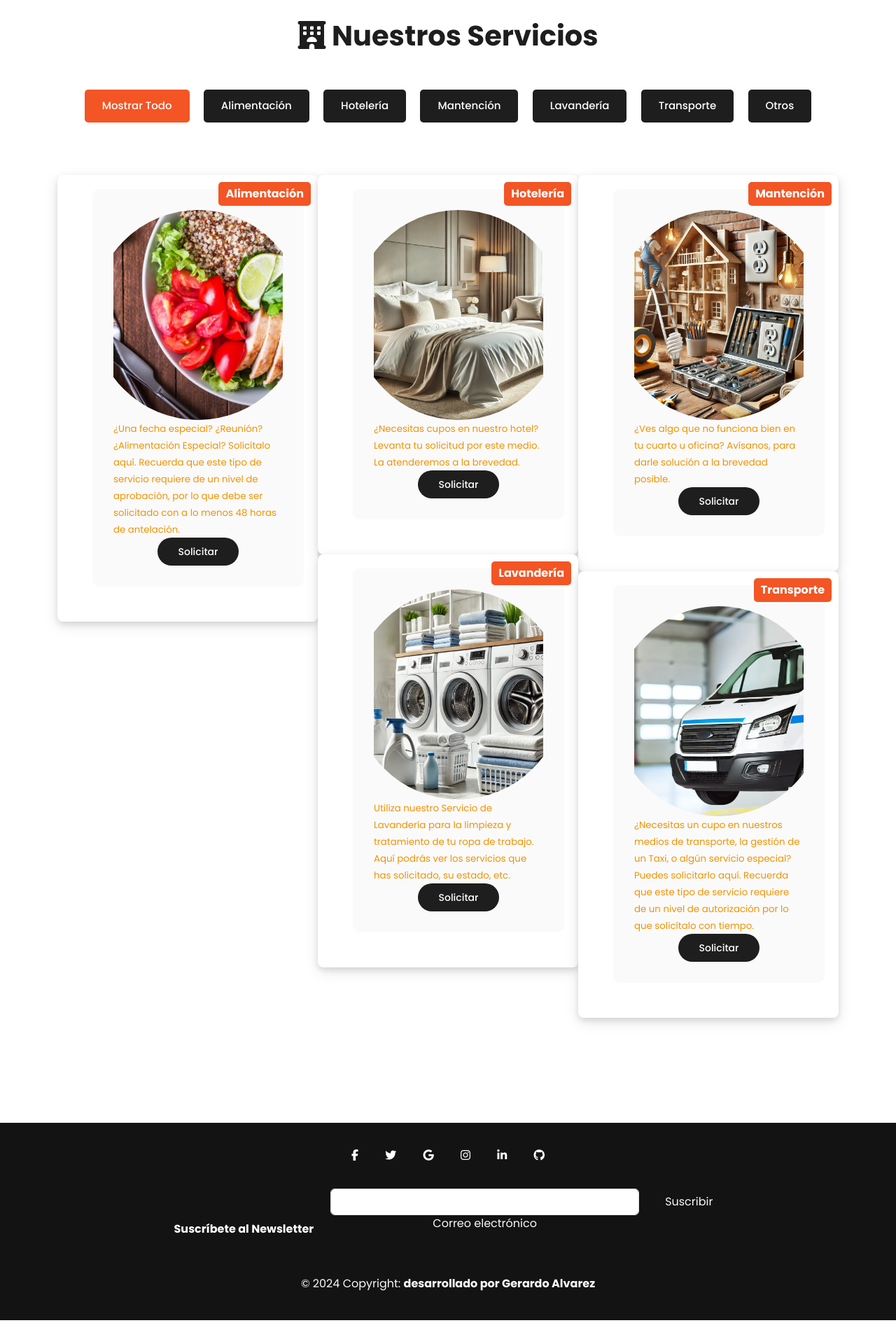
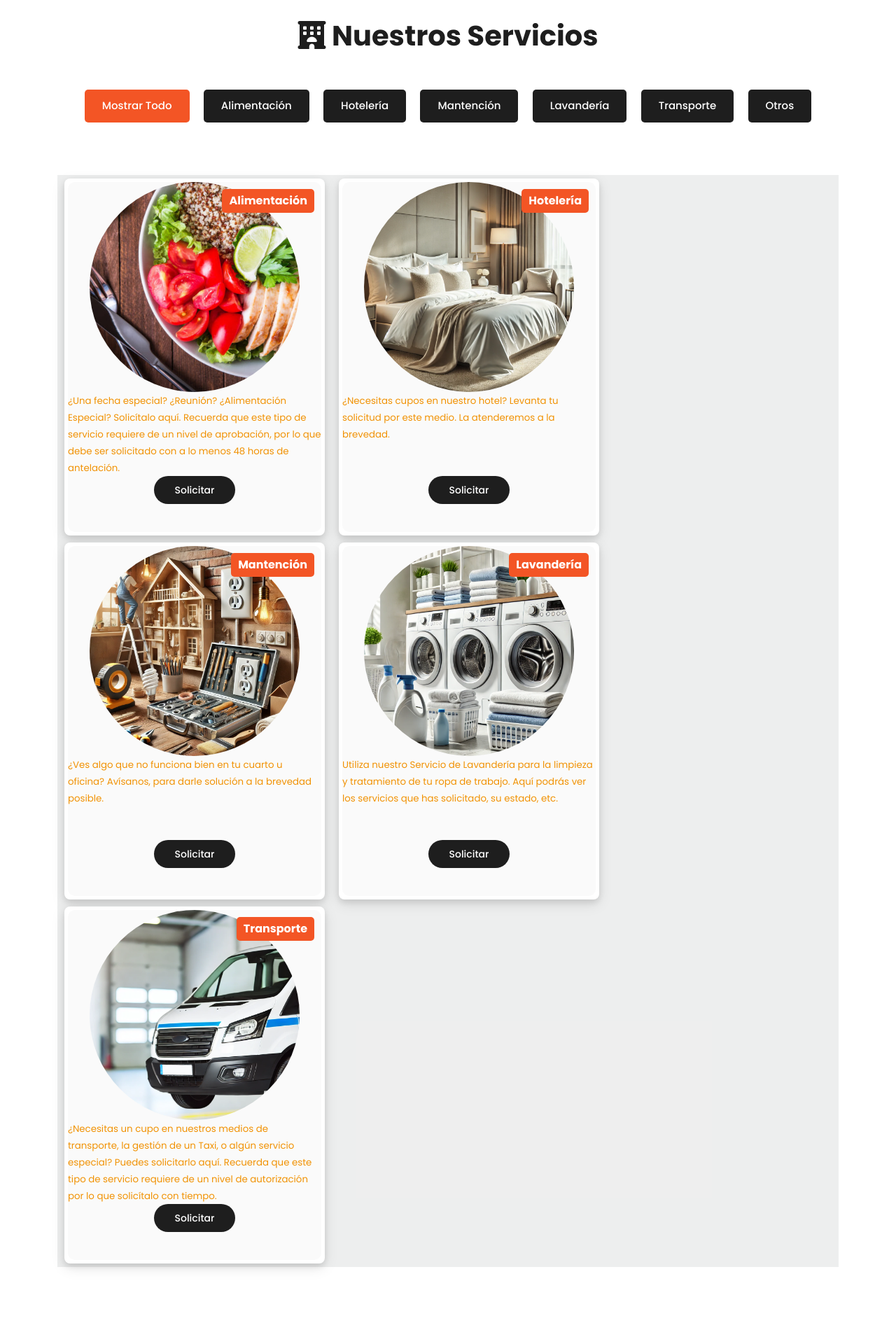
Before and after one commit to AiakosCl/GSER-solicitudes, a Django app: page / in a window 1280 px wide. Shown: the part 829-2749 px from the top of the page at 70% size. Before the commit the page ends 2715 px from the top, so only its background shows below. Run offline with Django 4.2, Linux system fonts and the light colour scheme; data comes from the database, SQL or seed files in the repository; both versions use the stored data as it was after the commit; parts of the project's set-up code (start-up, migrations or seed data) failed here and were passed over.

Commit message:
Actualización estilos e index.html

```diff
--- a/templates/index.html
+++ b/templates/index.html
@@ -38,7 +38,7 @@
             <div class="properties-box">
                 {% for areaservicio in areas %}
                 <div
-                    class="card-3d col-12 col-lg-4 col-md-6 align-self-center mb-30 properties-items col-md-6 {% if areaservicio.id == 1 %}alm{% elif areaservicio.id == 2 %}hot{% elif areaservicio.id == 3 %}man{% elif areaservicio.id == 4 %}lav{% elif areaservicio.id == 5 %}tra{% else %}otr{% endif %}">
+                    class="card-3d properties-items col-12 col-lg-4 col-md-6 mb-30 {% if areaservicio.id == 1 %}alm{% elif areaservicio.id == 2 %}hot{% elif areaservicio.id == 3 %}man{% elif areaservicio.id == 4 %}lav{% elif areaservicio.id == 5 %}tra{% else %}otr{% endif %}">
                     <div class="item">
                         <div class="image-container">
                             <a href="#" class="card-trigger">
@@ -48,7 +48,7 @@
                         <span class="price">{{ areaservicio.nombre_area|title }}</span>
                         <!-- <h6 class="price">$ {{ inmueble.precio|floatformat:'-3g'}}</h6> -->
                         <h6>{{ inmueble.comuna }}</h6>
-                        <div ><a href="#!" class="form_error">{{areaservicio.descripcion}}</a></div>
+                        <div class="descripcion"><a href="#!" class="form_error">{{areaservicio.descripcion}}</a></div>
                         <!-- <ul>
                             <li><i class="fa-solid fa-bed"></i> <span>{{inmueble.habitaciones}}</span></li>
                             <li><i class="fa-solid fa-toilet"></i> <span>{{inmueble.banos}}</span></li>
--- a/web/static/css/style.css
+++ b/web/static/css/style.css
@@ -16,20 +16,6 @@ html {
     font-size: x-small;
     color: #06bb66;
 }
-
-.card-3d {
-    background-color: white;
-    padding: 20px;
-    border-radius: 8px;
-    box-shadow: 0 4px 8px rgba(0, 0, 0, 0.1), 0 6px 20px rgba(0, 0, 0, 0.1);
-    transition: transform 0.2s ease-in-out;
-}
-
-.card-3d:hover {
-    transform: translateY(-10px); /* Desplaza la card hacia arriba al pasar el ratón */
-    box-shadow: 0 8px 16px rgba(0, 0, 0, 0.2), 0 12px 40px rgba(0, 0, 0, 0.2); /* Sombra más intensa */
-}
-
 
 /* Navbar transparente cuando está dentro del header */
 .navbar {
@@ -71,10 +57,6 @@ html {
     margin-right: 20px;
 }
 
-/* .nav-item .menu:hover {
-    color: #f35525 !important;
-} */
-
 .nav-link:hover {
     color: #f35525 !important;
 }
@@ -102,18 +84,16 @@ html {
     position: relative;
 }
 
+.carousel {
+    position: relative;
+    z-index: 1;
+}
 /* Asegurarse de que las imágenes mantengan su proporción */
 .carousel-item img {
     width: 100%;
     height: 100vh;
     object-fit: cover;
     /* Las imágenes mantienen su proporción */
-}
-
-
-.carousel {
-    position: relative;
-    z-index: 1;
 }
 
 .overlay {
@@ -145,12 +125,60 @@ h3 {
     color: white;
 }
 
+.properties-box {
+    display: flex;
+    flex-wrap:wrap;
+    justify-content:space-around;
+    align-content: space-between;
+    align-items: center;
+    min-height: 100vh;
+    background-color: #6062631c;
+}
+
+.properties-box .item {
+    position: relative;
+    overflow: hidden;
+    border-radius: 10px;
+    padding: 0px 0px 0px 0px;
+    margin: 5px 5px 5px 5px;
+    height: 500px;
+}
+
+.properties-box .descripcion {
+    height: 120px;
+    overflow: hidden;
+}
+
+.card-3d {
+    background-color: white;
+    padding: 5px;
+    border-radius: 8px;
+    box-shadow: 0 4px 8px rgba(0, 0, 0, 0.1), 0 6px 20px rgba(0, 0, 0, 0.1);
+    transition: transform 0.2s ease-in-out;
+}
+
+.card-3d:hover {
+    transform: translateY(-10px); /* Desplaza la card hacia arriba al pasar el ratón */
+    box-shadow: 0 8px 16px rgba(0, 0, 0, 0.2), 0 12px 40px rgba(0, 0, 0, 0.2); /* Sombra más intensa */
+}
+
+
 .circular-images {
     border-radius: 50%;
     overflow: hidden;
     width: 100px;
     height: 100px;
     object-fit: cover;
+}
+
+.properties-items {
+    max-width: 400px;
+    display:flex;
+    flex-wrap:wrap;
+    justify-content:space-between;
+    align-items: center;
+    margin:5px 10px 5px 10px;
+    padding:0px 0px 0px 0px;
 }
 
 .properties-items .item .circular-images {
```
Also changed, not shown: db.sqlite3.
